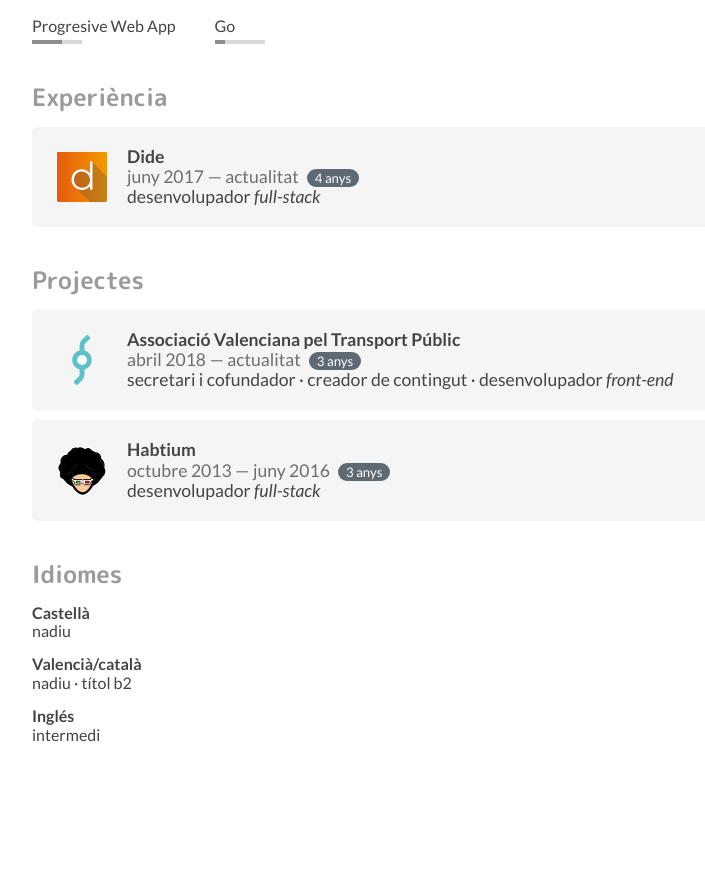
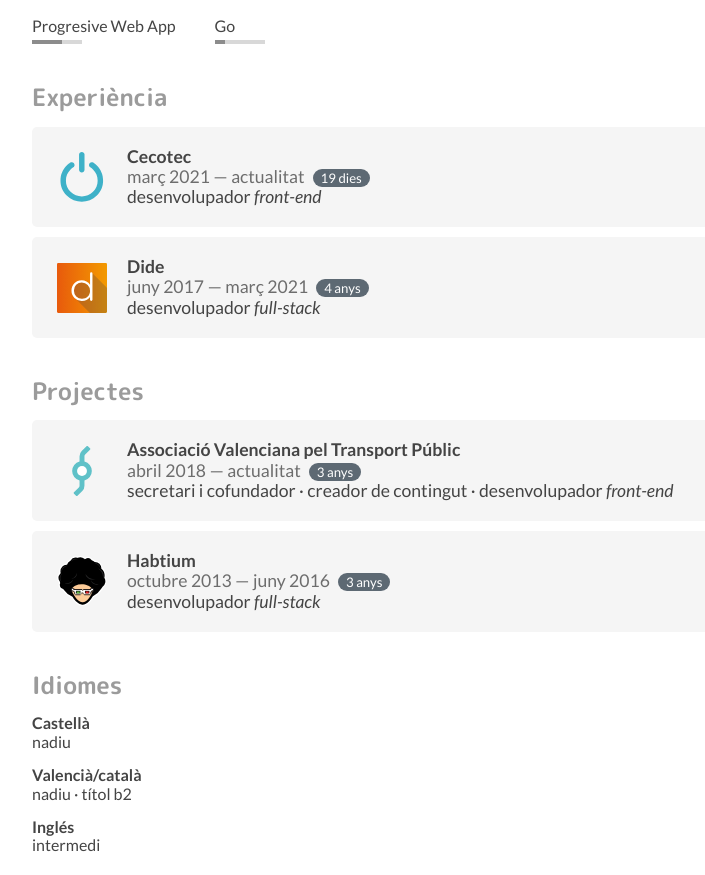
Before and after one commit to frantorreg/showcase, a React (Create React App) app: page / in a window 1280 px wide. Shown: the part 1020-1895 px from the top of the page, without its empty margins (253-958 px from the left). Before the commit the page ends 1784 px from the top, so only its background shows below. Built offline with nearby package versions, Linux system fonts and the light colour scheme.

Commit message:
Update experience.

```diff
--- a/src/components/Main/Main.js
+++ b/src/components/Main/Main.js
@@ -1,5 +1,6 @@
 import React, {Component} from 'react';
 import {Translation, withTranslation} from 'react-i18next';
+import { ReactComponent as CecotecLogo } from 'images/organizations/cecotec.svg';
 import { ReactComponent as DideLogo } from 'images/organizations/dide.svg';
 import { ReactComponent as AvptpLogo } from 'images/organizations/avptp.svg';
 import { ReactComponent as HabtiumLogo } from 'images/organizations/habtium.svg';
@@ -214,6 +215,31 @@
             </section>
             <section className='experience'>
               <h2>{t('positions.experience')}</h2>
+              <div className='cecotec'>
+                <div className='logo'>
+                  <CecotecLogo/>
+                </div>
+                <div>
+                  <a className='name' target='_blank' href='https://cecotec.com'>Cecotec</a>
+                  {
+                    (() => {
+                      const startDate = moment({ y: 2021, M: 2, d: 22 });
+                      const endDate = moment();
+                      return (
+                        <div className='period'>
+                          {startDate.format('MMMM YYYY')} — {t('positions.present')}
+                          <span className='duration'>
+                            {moment.duration(endDate.diff(startDate)).humanize()}
+                          </span>
+                        </div>
+                      );
+                    })()
+                  }
+                  <div className='description'>
+                    <span dangerouslySetInnerHTML={{__html: t('positions.frontEnd')}}/>
+                  </div>
+                </div>
+              </div>
               <div className='dide'>
                 <div className='logo'>
                   <DideLogo/>
@@ -223,10 +249,10 @@
                   {
                     (() => {
                       const startDate = moment({ y: 2017, M: 5, d: 1 });
-                      const endDate = moment();
+                      const endDate = moment({ y: 2021, M: 2, d: 21 });
                       return (
                         <div className='period'>
-                          {startDate.format('MMMM YYYY')} — {t('positions.present')}
+                          {startDate.format('MMMM YYYY')} — {endDate.format('MMMM YYYY')}
                           <span className='duration'>
                             {moment.duration(endDate.diff(startDate)).humanize()}
                           </span>
```
Also changed, not shown: src/images/organizations/cecotec.svg (added).
